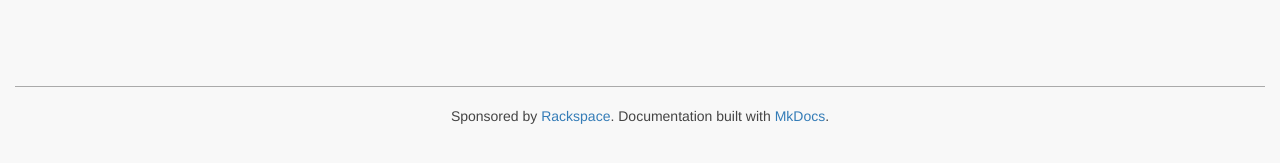
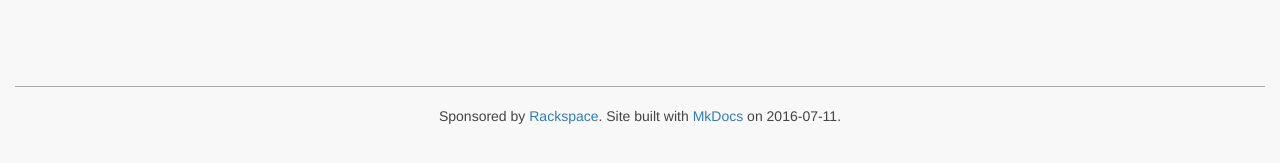
Before and after one commit to iusrepo/ius.io, an MkDocs documentation site: the page built from docs/index.md, in a window 1280 px wide. Shown: the part 671-834 px from the top of the page. Built offline with MkDocs 1.6.1, drawn with Linux system fonts in a browser that asks for light colours; nearby versions of some CDN libraries; library files that are not in the unit come from our copies; comment, search, counter and statistics services are not loaded; old or Windows-style settings are respelled for this version of MkDocs.

Commit message:
Add timestamp to footer

```diff
--- a/theme/base.html
+++ b/theme/base.html
@@ -54,7 +54,7 @@
             {% if copyright %}
                 <p>{{ copyright }}</p>
             {% endif %}
-            <p>Sponsored by <a href="https://www.rackspace.com">Rackspace</a>.  Documentation built with <a href="http://www.mkdocs.org/">MkDocs</a>.</p>
+            <p>Sponsored by <a href="https://www.rackspace.com">Rackspace</a>. Site built with <a href="http://www.mkdocs.org/">MkDocs</a> on {{ build_date_utc.strftime('%Y-%m-%d') }}.</p>
         </footer>
 
         <script src="{{ base_url }}/js/jquery-1.10.2.min.js"></script>
```
